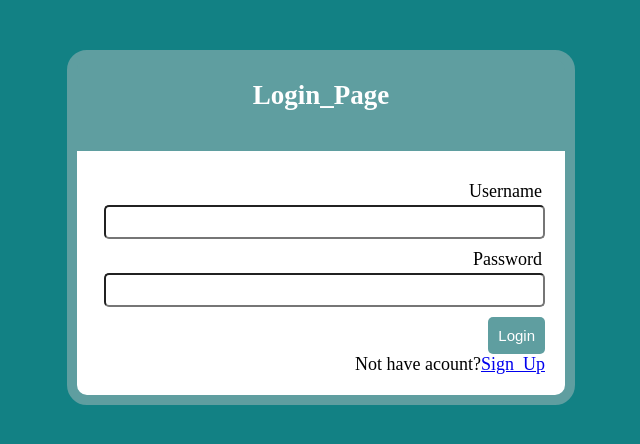
After one commit to abd17/PHP-Web-Registeration_Page, a PHP site: page /login.php in a window 1280 px wide. The commit adds this page. Shown: the top 444 px of the page, without its empty margins (319-959 px from the left). Run offline with PHP 8.4, Linux system fonts and the light colour scheme.

Commit message:
Add files via upload

```diff
--- /dev/null
+++ b/login.php
@@ -0,0 +1,33 @@
+<?php include('server.php') ?>
+<!DOCTYPE html>
+<html>
+<head>
+	<title>Login Form</title>
+	 <link rel="stylesheet" type="text/css" href="style1.css">
+</head>
+<body style="background: #128184 ">
+	<div class="header">
+		<h2>Login_Page</h2>
+	</div>
+
+    <form method="post" action="login.php">
+       <?php include('errors.php'); ?>
+
+        <div class="input">
+        <label>Username</label>
+			<input type="text" name="username"  value="<?php echo $username; ?>">
+            </div>
+
+              <div class="input">
+        <label>Password</label>
+			<input type="password" name="password"  value="<?php echo $password; ?>">
+      </div>
+
+        <button type="submit" class="btn" name="login">Login</button>
+
+        <p>
+			    Not have acount?<a href="Register.php">Sign_Up</a>
+		</p>
+	</form>
+</body>
+</html>
--- a/server.php
+++ b/server.php
@@ -40,8 +40,38 @@
 
         $_SESSION['username'] = $username;
 			$_SESSION['success'] = "Register Successfull";
-			header('location: Register.php');
+			header('location: home.php');
 }
 }
 
+
+
+// LOGIN USER
+	if (isset($_POST['login'])) {
+		$username = mysqli_real_escape_string($db, $_POST['username']);
+		$password = mysqli_real_escape_string($db, $_POST['password']);
+
+		if (empty($username)) {
+			array_push($errors, "Username is required");
+		}
+		if (empty($password)) {
+			array_push($errors, "Password is required");
+		}
+
+		if (count($errors) == 0) {
+			$password = md5($password);
+			$query = "SELECT * FROM user WHERE username='$username' AND password='$password'";
+			$results = mysqli_query($db, $query);
+
+			if (mysqli_num_rows($results) == 1) {
+				$_SESSION['username'] = $username;
+				$_SESSION['success'] = "Login is succesed  ";
+				header('location: home.php');
+			}else {
+				array_push($errors, " Error in username or password");
+			}
+		}
+	}
+
+
     ?>
```
Also changed, not shown: home.php (added, +8 -0 lines).
